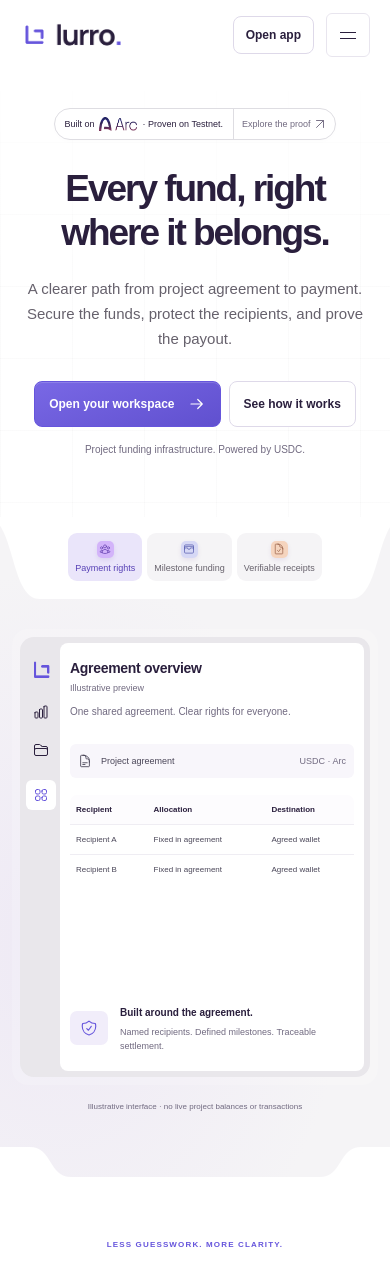
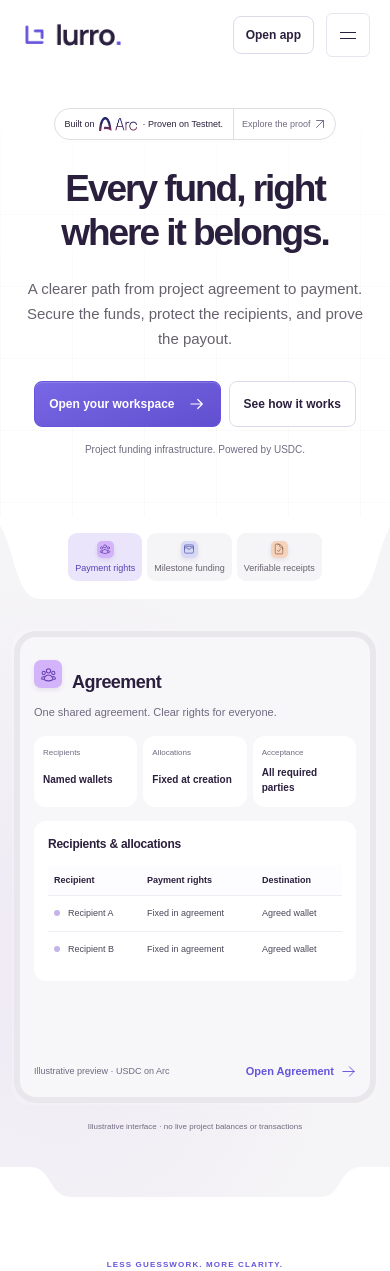
Before and after one commit to amantajatii/Lurro, a Next.js app in the folder web/: page / in a window 390 px wide. Shown: the top 1271 px of the page. Built offline with nearby package versions, Linux system fonts and the light colour scheme.

Commit message:
feat(web): show core workspace cards in a compact landing preview

```diff
--- /dev/null
+++ b/web/components/product-preview.css
@@ -0,0 +1,38 @@
+/* Landing shows core app components, without duplicating the full app shell. */
+.workspace-preview { --app-card-radius:12px; --app-surface-violet:#f0ebfa; max-width:960px; }
+.product-preview-panel { height:460px; display:flex; flex-direction:column; gap:18px; overflow-y:auto; padding:28px; text-align:left; background:#f7f6f9; border-radius:16px; box-shadow:0 0 0 6px #e9e7eb; }
+.product-preview-panel > * { flex-shrink:0; }
+.product-preview-heading > div { display:flex; align-items:center; gap:10px; }
+.product-preview-heading .preview-tab-icon { width:28px; height:28px; border-radius:7px; }
+.product-preview-heading .preview-tab-icon svg { width:17px; height:17px; }
+.product-preview-heading h2 { font:600 20px/1.3 var(--body); letter-spacing:-.03em; }
+.product-preview-heading > p { font-size:12px; line-height:1.7; color:var(--muted); margin-top:9px; }
+.product-preview-metrics { display:grid; grid-template-columns:repeat(3,minmax(0,1fr)); gap:12px; }
+.workspace-preview .app-card { padding:18px; }
+.product-preview-metrics .app-card { display:grid; gap:8px; }
+.product-preview-metrics span { font-size:10px; color:var(--muted); }
+.product-preview-metrics strong { font-size:13px; font-weight:550; line-height:1.5; }
+.product-preview-table-card h3 { font:600 12px/1.5 var(--body); letter-spacing:-.02em; }
+.product-preview-table-wrap { overflow-x:auto; margin-top:12px; }
+.product-preview-panel table { width:100%; border-collapse:collapse; text-align:left; font-size:11px; }
+.product-preview-panel th { background:#fdfcfe; font-weight:550; padding:10px 12px; white-space:nowrap; }
+.product-preview-panel td { border-top:1px solid #efedf3; padding:12px; color:var(--text); line-height:1.7; }
+.product-preview-dot { display:inline-block; width:6px; height:6px; border-radius:50%; background:#c5b4eb; margin-right:8px; }
+.product-preview-footer { display:flex; justify-content:space-between; align-items:center; gap:12px; margin-top:auto; }
+.product-preview-footer > span { font-size:10px; color:var(--muted); }
+.workspace-preview .dash-text-button { display:inline-flex; align-items:center; gap:7px; color:var(--violet); font-size:11px; font-weight:550; }
+.workspace-preview .dash-text-button svg { width:15px; height:15px; }
+.workspace-preview .dash-text-button:hover { color:var(--violet-hover); }
+@media(max-width:600px) {
+  .product-preview-panel { padding:18px 14px; gap:14px; }
+  .product-preview-heading h2 { font-size:18px; }
+  .product-preview-heading > p { font-size:11px; }
+  .product-preview-metrics { gap:6px; }
+  .workspace-preview .app-card { padding:14px; }
+  .product-preview-metrics .app-card { padding:12px 9px; }
+  .product-preview-metrics span { font-size:8px; }
+  .product-preview-metrics strong { font-size:10px; }
+  .product-preview-panel th,.product-preview-panel td { padding:10px 6px; font-size:9px; }
+  .product-preview-footer { flex-wrap:wrap; gap:8px; }
+  .product-preview-footer > span { font-size:9px; }
+}
--- a/web/components/product-preview.tsx
+++ b/web/components/product-preview.tsx
@@ -1,15 +1,17 @@
 "use client";
 
 import { useState } from "react";
-import Image from "next/image";
-import { HiOutlineUserGroup, HiOutlineWallet, HiOutlineDocumentCheck, HiOutlineDocumentText, HiOutlineChartBar, HiOutlineFolder, HiOutlineSquares2X2, HiOutlineShieldCheck } from "react-icons/hi2";
+import { HiOutlineUserGroup, HiOutlineWallet, HiOutlineDocumentCheck, HiOutlineArrowRight } from "react-icons/hi2";
+import { AppCard } from "./ui/card";
+import { ButtonLink } from "./ui/button";
+import "../app/app/components.css";
+import "./product-preview.css";
 
 const views = [
-  { title: "Payment rights", icon: HiOutlineUserGroup, heading: "Agreement overview", description: "One shared agreement. Clear rights for everyone.", columns: ["Recipient", "Allocation", "Destination"], rows: [["Recipient A", "Fixed in agreement", "Agreed wallet"], ["Recipient B", "Fixed in agreement", "Agreed wallet"]] },
-  { title: "Milestone funding", icon: HiOutlineWallet, heading: "Funding lifecycle", description: "Keep obligations, deposits, and earned payments distinct.", columns: ["Stage", "What it means", "Source"], rows: [["Committed", "Agreed obligation", "Agreement"], ["Reserved", "Full milestone allocation", "Vault accounting"], ["Paid", "Successful settlement", "Transaction receipt"]] },
-  { title: "Verifiable receipts", icon: HiOutlineDocumentCheck, heading: "Payment paper trail", description: "Follow the agreement all the way to its receipt.", columns: ["Reference", "Purpose", "Proof"], rows: [["Agreement", "Recipients & rules", "Vault contract"], ["Evidence", "Submitted deliverable", "Referenced hash"], ["Settlement", "Authorized transfer", "On-chain receipt"]] },
+  { title: "Payment rights", page: "Agreement", route: "/app/agreement/", icon: HiOutlineUserGroup, description: "One shared agreement. Clear rights for everyone.", columns: ["Recipient", "Payment rights", "Destination"], rows: [["Recipient A", "Fixed in agreement", "Agreed wallet"], ["Recipient B", "Fixed in agreement", "Agreed wallet"]], metrics: [["Recipients", "Named wallets"], ["Allocations", "Fixed at creation"], ["Acceptance", "All required parties"]], cardTitle: "Recipients & allocations" },
+  { title: "Milestone funding", page: "Funding", route: "/app/funding/", icon: HiOutlineWallet, description: "Deposit USDC, reserve milestones, and track the funds held in your vault.", columns: ["Stage", "What it means", "Source"], rows: [["Committed", "Agreed obligation", "Agreement"], ["Reserved", "Full milestone allocation", "Vault accounting"], ["Paid", "Successful settlement", "Transaction receipt"]], metrics: [["Available", "— USDC"], ["Reserved", "— USDC"], ["Funding capacity", "— USDC"]], cardTitle: "Funding lifecycle" },
+  { title: "Verifiable receipts", page: "Audit Explorer", route: "/app/audit/", icon: HiOutlineDocumentCheck, description: "Trace the agreement, evidence, and settlement through original vault events.", columns: ["Reference", "Purpose", "Proof"], rows: [["Agreement", "Recipients & rules", "Vault contract"], ["Evidence", "Submitted deliverable", "Referenced hash"], ["Settlement", "Authorized transfer", "On-chain receipt"]], metrics: [["Data source", "Vault events"], ["Coverage", "Selected range"], ["Receipts", "Explorer links"]], cardTitle: "Project paper trail" },
 ];
-
 export function ProductPreview() {
   const [active, setActive] = useState(0);
   const view = views[active];
@@ -18,11 +20,12 @@ export function ProductPreview() {
     <div className="preview-switcher" aria-label="Product preview">
       {views.map((item, index) => <button key={item.title} type="button" aria-pressed={active === index} onClick={() => setActive(index)}><span className={`preview-tab-icon preview-tab-icon-${index}`} aria-hidden="true"><item.icon /></span>{item.title}</button>)}
     </div>
-    <div className="preview-shell">
-      <div className="preview-app">
-        <aside className="preview-rail" aria-hidden="true"><Image src="/lurro-mark.webp" width={24} height={24} alt="" unoptimized /><span><HiOutlineChartBar /></span><span><HiOutlineFolder /></span><span className="rail-active"><HiOutlineSquares2X2 /></span></aside>
-        <div className="preview-sidebar"><strong>Project workspace</strong><span className="preview-sidebar-label">AGREEMENT</span>{views.map((item, index) => <button key={item.title} type="button" aria-pressed={active === index} onClick={() => setActive(index)} className={active === index ? "preview-nav-active" : ""}><span aria-hidden="true"><item.icon /></span>{item.title}</button>)}<div className="preview-sidebar-note">Rules stay with<br />the funds.</div></div>
-        <div className="preview-main" aria-live="polite"><div className="preview-title"><h2>{view.heading}</h2><span>Illustrative preview</span></div><p>{view.description}</p><div className="preview-context"><span aria-hidden="true"><HiOutlineDocumentText /></span> Project agreement <span>USDC · Arc</span></div><div className="preview-table-wrap"><table><thead><tr>{view.columns.map(column => <th key={column}>{column}</th>)}</tr></thead><tbody>{view.rows.map(row => <tr key={row[0]}>{row.map((cell, index) => <td key={cell}>{index === 0 && <span className="preview-row-dot" aria-hidden="true" />}{cell}</td>)}</tr>)}</tbody></table></div><div className="preview-summary"><span aria-hidden="true"><HiOutlineShieldCheck /></span><div><strong>Built around the agreement.</strong><p>Named recipients. Defined milestones. Traceable settlement.</p></div></div></div>
+    <div className="preview-shell workspace-preview">
+      <div className="product-preview-panel" aria-live="polite">
+        <div className="product-preview-heading"><div><span className={`preview-tab-icon preview-tab-icon-${active}`} aria-hidden="true"><view.icon /></span><h2>{view.page}</h2></div><p>{view.description}</p></div>
+        <div className="product-preview-metrics">{view.metrics.map(([label, value]) => <AppCard key={label} as="div"><span>{label}</span><strong>{value}</strong></AppCard>)}</div>
+        <AppCard className="product-preview-table-card"><h3>{view.cardTitle}</h3><div className="product-preview-table-wrap"><table><thead><tr>{view.columns.map(column => <th key={column}>{column}</th>)}</tr></thead><tbody>{view.rows.map(row => <tr key={row[0]}>{row.map((cell, index) => <td key={`${index}:${cell}`}>{index === 0 && <span className="product-preview-dot" aria-hidden="true" />}{cell}</td>)}</tr>)}</tbody></table></div></AppCard>
+        <div className="product-preview-footer"><span>Illustrative preview · USDC on Arc</span><ButtonLink href={view.route} variant="text">Open {view.page}<HiOutlineArrowRight aria-hidden="true" /></ButtonLink></div>
       </div>
     </div>
     <p className="preview-disclaimer">Illustrative interface · no live project balances or transactions</p>
```
